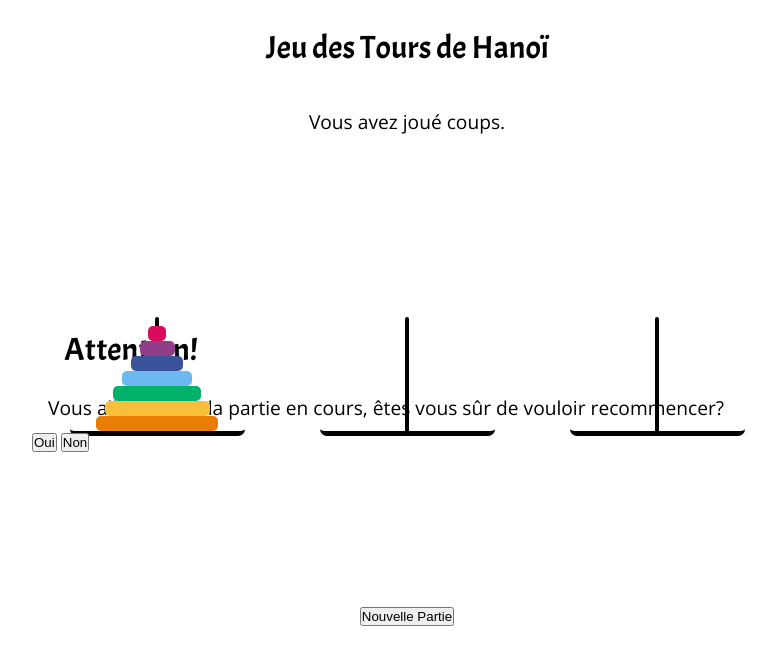
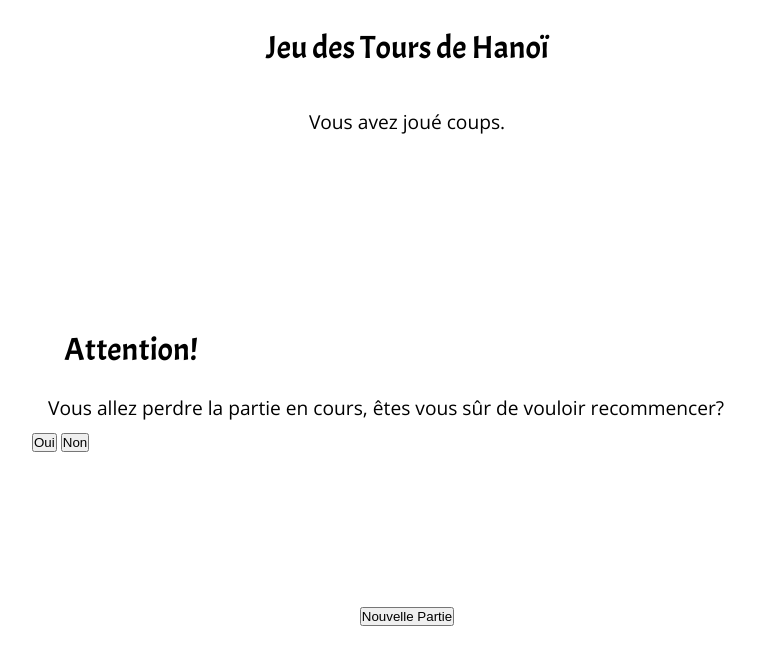
Before and after one commit to elora-g/hanoi_towers, a plain HTML site: page index.html in a window 1280 px wide. Both pictures are taken after a click on the element "Nouvelle Partie". Shown: the whole page, without its empty margins (233-1009 px from the left). Drawn offline with nearby package versions, Linux system fonts and the light colour scheme.

Commit message:
Fixed view problem on resetGamePanel

```diff
--- a/css/style.css
+++ b/css/style.css
@@ -1,7 +1,7 @@
 /* Couleurs :
 
-black : #ffffff
-white : #000000
+white : #ffffff
+black : #000000
 orange : #E87E04
 yellow : #F9BF3B
 green : #00B16A
@@ -75,8 +75,9 @@ p{
 
 #restartGamePanel, #congratulationPanel{
 	position: absolute;
-	z-index: 1;
+	z-index: 20;
 	width: 100%;
+	background-color: #ffffff;
 }
 
 .tower{
```
